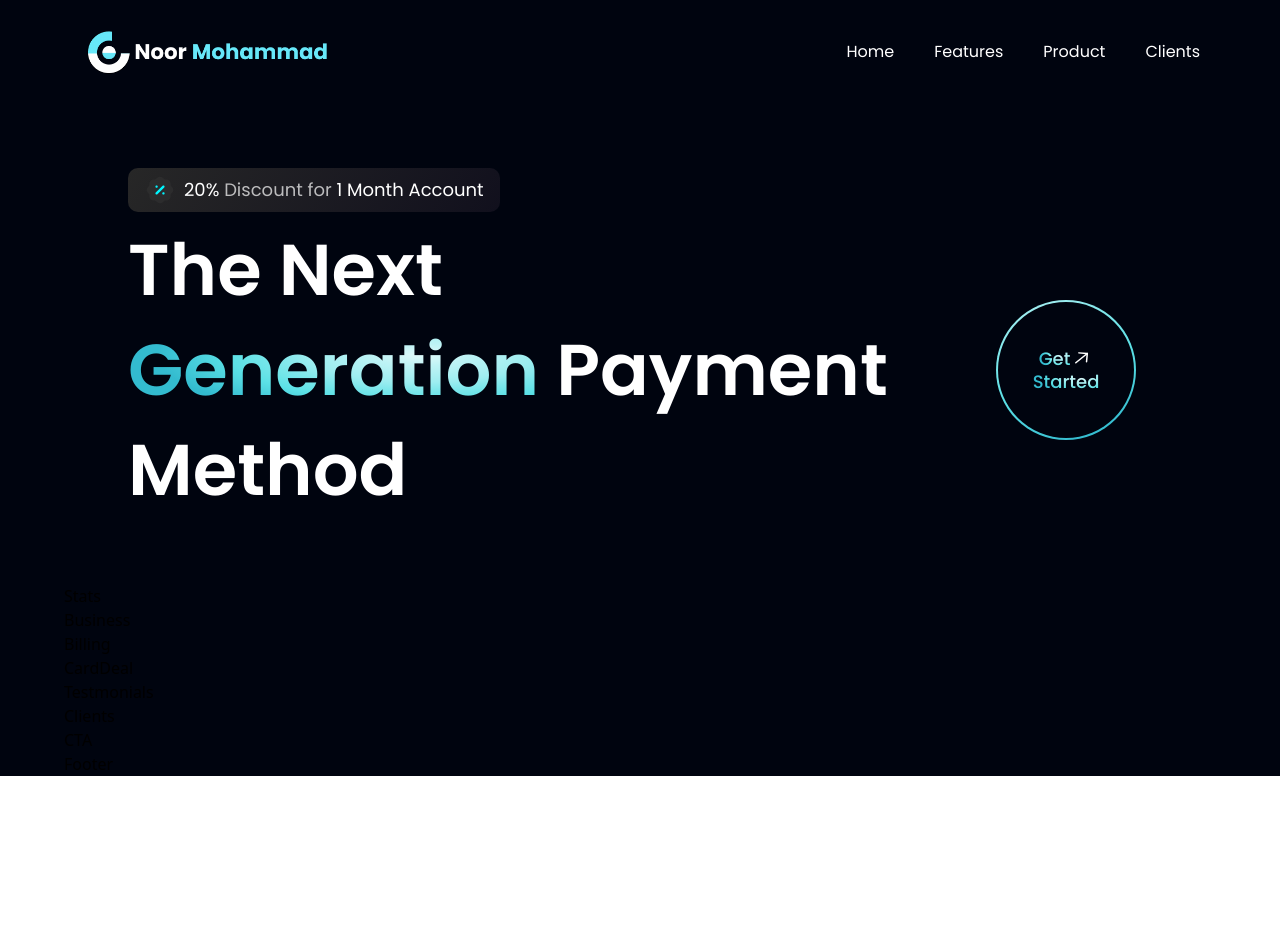
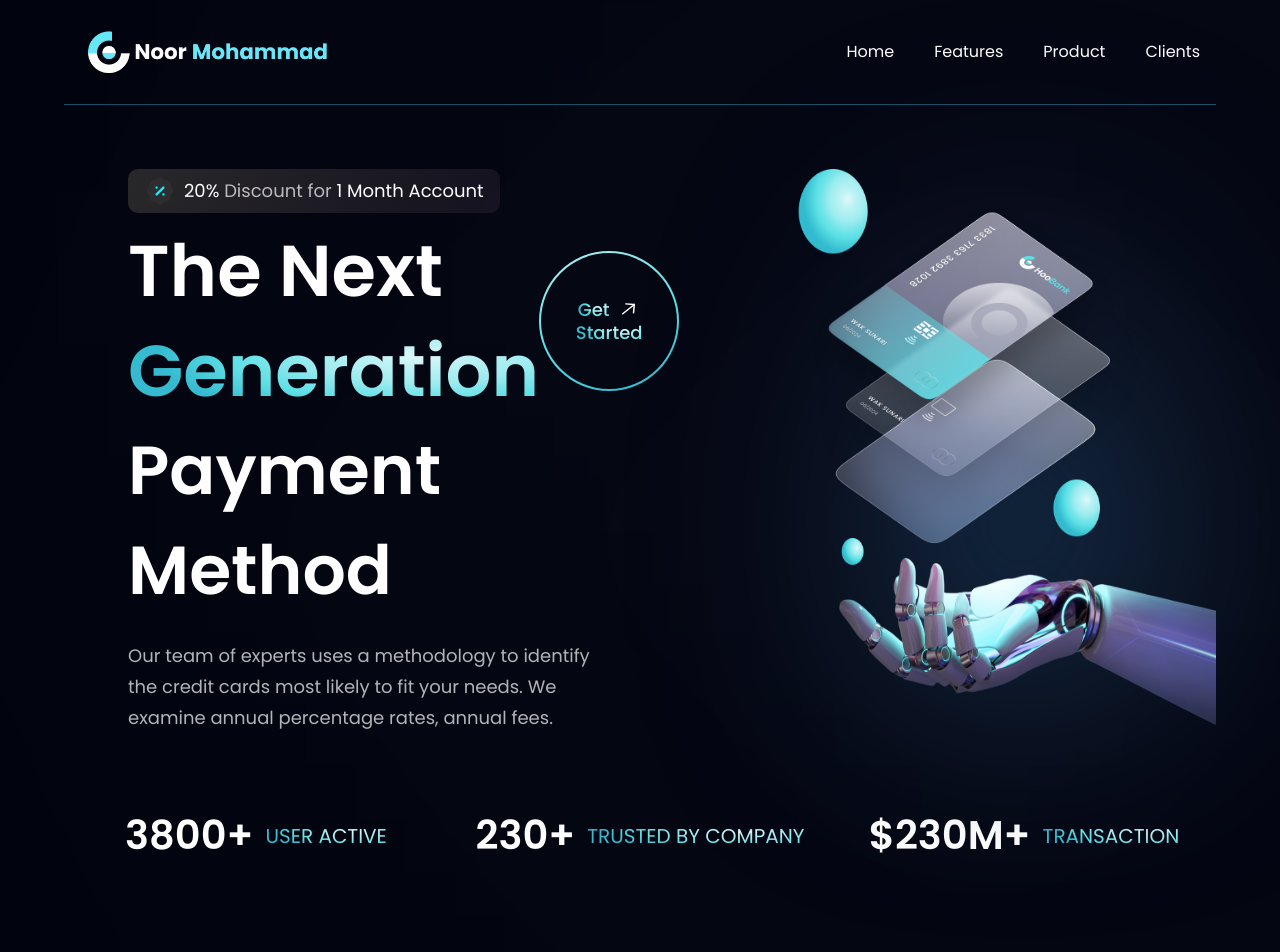
Before and after one commit to noorjsdivs/modernpayment, a React (Vite) app: page / in a window 1280 px wide. Shown: the top 952 px of the page. Before the commit the page ends 800 px from the top, so only its background shows below. Built offline with nearby package versions, Linux system fonts and the light colour scheme.

Commit message:
Stats updated

```diff
--- a/src/App.css
+++ /dev/null
@@ -1,41 +0,0 @@
-#root {
-  max-width: 1280px;
-  margin: 0 auto;
-  padding: 2rem;
-  text-align: center;
-}
-
-.logo {
-  height: 6em;
-  padding: 1.5em;
-  will-change: filter;
-}
-.logo:hover {
-  filter: drop-shadow(0 0 2em #646cffaa);
-}
-.logo.react:hover {
-  filter: drop-shadow(0 0 2em #61dafbaa);
-}
-
-@keyframes logo-spin {
-  from {
-    transform: rotate(0deg);
-  }
-  to {
-    transform: rotate(360deg);
-  }
-}
-
-@media (prefers-reduced-motion: no-preference) {
-  a:nth-of-type(2) .logo {
-    animation: logo-spin infinite 20s linear;
-  }
-}
-
-.card {
-  padding: 2em;
-}
-
-.read-the-docs {
-  color: #888;
-}
--- a/src/App.jsx
+++ b/src/App.jsx
@@ -14,7 +14,8 @@
 } from "./components";
 
 const App = () => (
-  <div className="bg-primary w-full overflow-hidden">
+  <div className="w-full h-auto bg-primary">
+    <div className="bg-primary max-w-screen-xl mx-auto overflow-hidden">
       <div className={`${styles.paddingX}${styles.flexCenter}`}>
         <div className={`${styles.boxWidth}`}>
           <Navbar />
@@ -40,6 +41,7 @@
         </div>
       </div>
     </div>
+  </div>
 );
 
 export default App;
--- a/src/components/GetStarted.jsx
+++ b/src/components/GetStarted.jsx
@@ -9,7 +9,7 @@
       className={`${styles.flexCenter} flex-col bg-primary w-[100%] h-[100%] rounded-full`}
     >
       <div className={`${styles.flexStart} flex-row`}>
-        <p className="font-poppins font-medium text-[18px] leading-[23px]">
+        <p className="font-poppins font-medium text-[18px] leading-[23px] mr-2">
           <span className="text-gradient">Get</span>
         </p>
         <img
--- a/src/components/Hero.jsx
+++ b/src/components/Hero.jsx
@@ -3,7 +3,10 @@
 import GetStarted from "./GetStarted";
 
 const Hero = () => (
-  <section id="home" className={`flex md:flex-row flex-col ${styles.paddingY}`}>
+  <section
+    id="home"
+    className={`flex md:flex-row flex-col max-w-screen-xl ${styles.paddingY}`}
+  >
     <div
       className={`flex-1 ${styles.flexStart} flex-col xl:px-0 sm:px-16 px-6`}
     >
@@ -18,12 +21,33 @@
       <div className="flex flex-row justify-between items-center w-full">
         <h1 className="flex-1 font-poppins font-semibold ss:text-[72px] text-[52px] text-white ss:leading-[100px] leading-[75px]">
           The Next <br className="sm:block hidden" />{" "}
-          <span className="text-gradient">Generation</span> Payment Method
+          <span className="text-gradient">Generation</span>
         </h1>
         <div className="ss:flex hidden md:mr-4 mr-0">
           <GetStarted />
         </div>
       </div>
+      <h1 className="font-poppins font-semibold ss:text-[68px] text-[52px] text-white ss:leading-[100px] leading-[75px] w-full">
+        Payment Method
+      </h1>
+      <p className={`${styles.paragraph} max-w-[470px] mt-5`}>
+        Our team of experts uses a methodology to identify the credit cards most
+        likely to fit your needs. We examine annual percentage rates, annual
+        fees.
+      </p>
+    </div>
+    <div className={`flex-1 flex ${styles.flexCenter} md:my-0 my-10 relative`}>
+      <img
+        src={robot}
+        alt="billing"
+        className="w-[100%] h-[100%] z-[5] relative"
+      />
+      <div className="absolute z-[0] w-[40%] h-[35%] top-0 pink__gradient"></div>
+      <div className="absolute z-[1] w-[80%] h-[40%] rounded-full bottom-20 white__gradient"></div>
+      <div className="absolute z-[0] w-[50%] h-[80%] right-20 bottom-20 blue__gradient"></div>
+    </div>
+    <div className={`ss:hidden ${styles.flexCenter}`}>
+      <GetStarted />
     </div>
   </section>
 );
--- a/src/components/Navbar.jsx
+++ b/src/components/Navbar.jsx
@@ -6,7 +6,7 @@
 const Navbar = () => {
   const [toggle, setToggle] = useState(false);
   return (
-    <nav className="w-full flex py-6 px-4 justify-between items-center navbar">
+    <nav className="w-full flex py-6 px-4 justify-between items-center navbar border-b-[1px] border-cyan-900">
       <img src={Logo} className="w-64 h-full" alt="Logo" />
       <ul className="list-none sm:flex hidden justify-end items-center flex-1s">
         {navLinks.map((nav, index) => (
@@ -36,7 +36,7 @@
             {navLinks.map((nav, index) => (
               <li
                 key={nav.id}
-                className={`font-poppins text-white font-normal cursor-pointer text-[16px] mb-4 hover:text-cyan-400 hover:border-b border-cyan-400 duration-300 w-full text-center`}
+                className={`font-poppins text-white font-normal cursor-pointer text-[16px] mb-4 hover:text-cyan-400 hover:border-b-[1px] border-cyan-400 duration-300 w-full text-center`}
               >
                 <a href={`#${nav.id}`}>{nav.title}</a>
               </li>
--- a/src/components/Stats.jsx
+++ b/src/components/Stats.jsx
@@ -1,7 +1,22 @@
-import React from "react";
+import { stats } from "../constants";
+import styles from "../style";
 
-const Stats = () => {
-  return <div>Stats</div>;
-};
+const Stats = () => (
+  <section className={`${styles.flexCenter}  flex-row flex-wrap sm:mb-20 mb-6`}>
+    {stats.map((stat) => (
+      <div
+        key={stat.id}
+        className={`flex-1 flex  justify-center items-center flex-row m-3`}
+      >
+        <h4 className="font-poppins font-semibold xs:text-[40px] text-[30px] xs:leading-[53px] leading-[43px] text-white">
+          {stat.value}
+        </h4>
+        <p className="font-poppins font-normal xs:text-[20px] text-[15px] xs:leading-[26px] leading-[21px] text-gradient uppercase ml-3">
+          {stat.title}
+        </p>
+      </div>
+    ))}
+  </section>
+);
 
 export default Stats;
```
Lines whose indentation alone changed are shown as unchanged.
